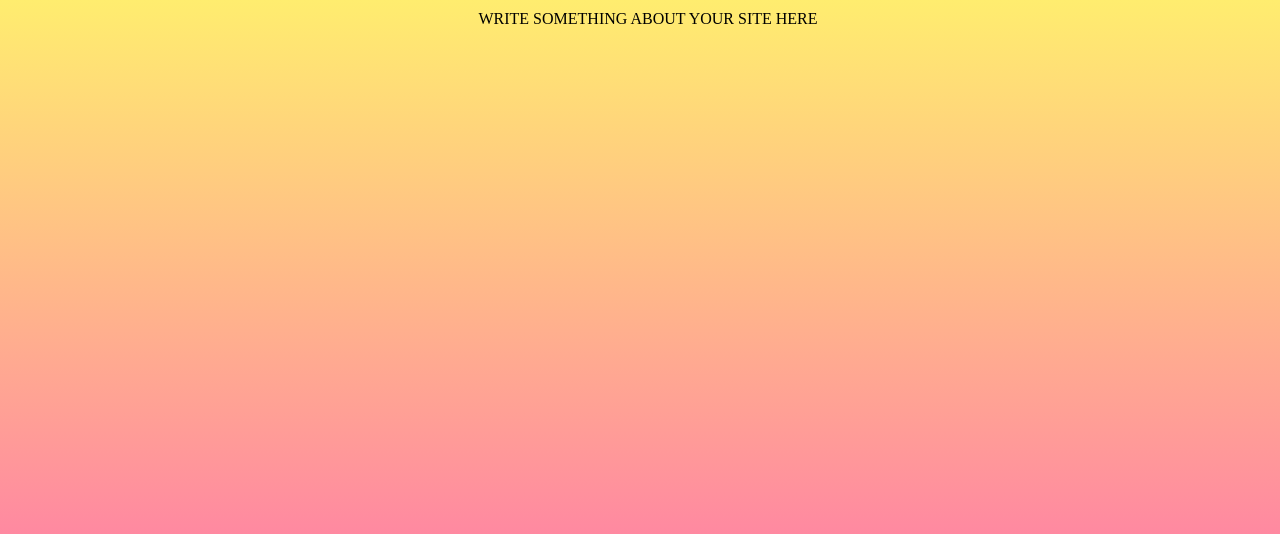
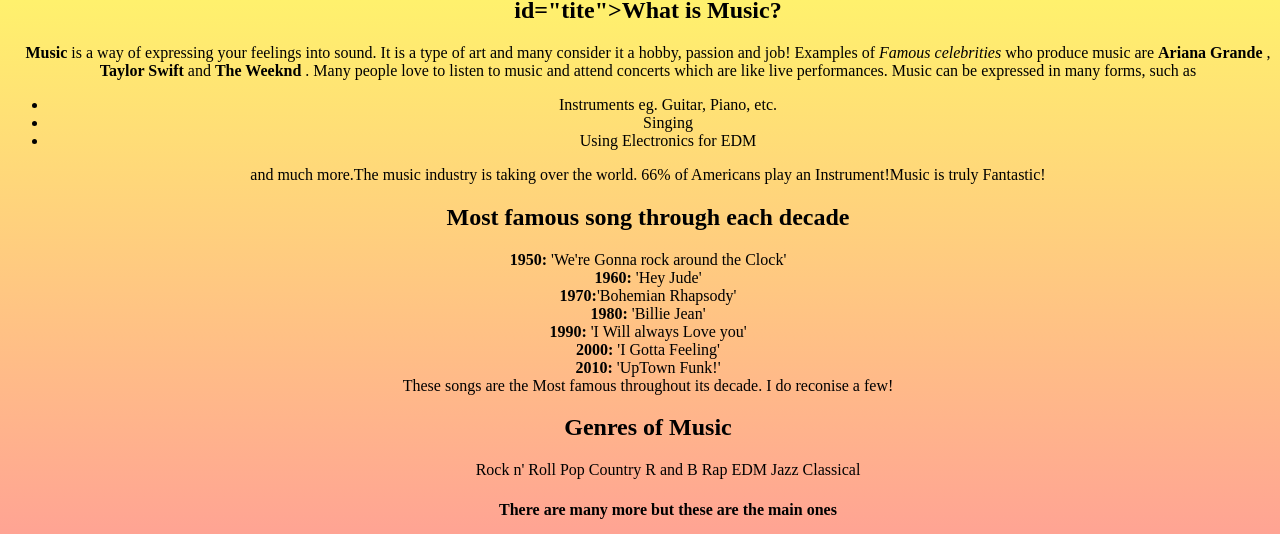
Before and after one commit to dn8362/myWebsite, a plain HTML site: page index.html in a window 1280 px wide. Shown: the part 96-630 px from the top of the page. Drawn offline with Linux system fonts and the light colour scheme.

Commit message:
Finishing up website

```diff
--- a/index.html
+++ b/index.html
@@ -2,7 +2,31 @@ Diya Narayan
 <html>
 <head>
   <style>
-     body{
+     <meta charset="utf-8">
+        <title>Music</title>
+        <style>
+
+        h2 {
+            color: rgb(37, 40, 138);
+        }
+
+        #most famous song through each decade {
+            background-color: rgb(255, 255, 255);
+        }
+
+
+
+        #genres {
+            background-color: rgb (255, 255, 255);
+        }
+
+
+
+
+
+
+
+    body{
          text-align: center;
          background-image: linear-gradient(rgb(255, 255, 102), rgb(255, 102, 178));
          min-width: 100%;
@@ -12,11 +36,82 @@ Diya Narayan
 </head>
 
 <body>
+
+   <h2>Music!</h2>
+
+    <h2> id="tite">What is Music?</h2>
+
+  <p><strong> Music </strong> is a way of expressing your feelings into sound. It is a type of art and many consider it a hobby, passion and job!
+    Examples of <em>Famous celebrities</em> who produce music are
+    <strong> Ariana Grande </strong>, <strong>Taylor Swift </strong> and  <strong> The Weeknd </strong>.
+  Many people love to listen to music and attend concerts which are like live performances. Music can be expressed in many forms, such as
+  <ul>
+    <li> Instruments eg. Guitar, Piano, etc.</li>
+    <li> Singing </li>
+    <li> Using Electronics for EDM</li>
+  </ul>
+  and much more.The music industry is taking over the world. 66% of Americans play an Instrument!Music is truly Fantastic!
+
+
+
+
+
+
+  </p>
+
+
+    <h2>Most famous song through each decade</h2>
+
+    <p id="most famous song through each decade">
+
+  <p>  <strong>  1950:</strong> 'We're Gonna rock around the Clock' <br>
+      <strong>1960: </strong>'Hey Jude' <br>
+      <strong> 1970:</strong>'Bohemian Rhapsody' <br>
+      <strong>1980: </strong>'Billie Jean' <br>       <strong>1990: </strong>'I Will always Love you' <br>
+      <strong>2000: </strong>'I Gotta Feeling' <br>   <strong>2010: </strong>'UpTown Funk!' <br>
+
+  These songs are the Most famous throughout its decade. I do reconise a few!
+  </p>
+       <h2>Genres of Music</h2>
+
+    <p id="genres">
+
+    <p>
+     <ul>
+       <il> Rock n' Roll </il>
+       <il> Pop </il>
+       <il> Country </il>
+       <il> R and B </il>
+       <il> Rap </il>
+       <il> EDM </il>
+       <il> Jazz </il>
+       <il> Classical </il>
+
+       <h4> There are many more but these are the main ones </h4>
+
+
+
+
+
+
+
+  </ul>
+    </p>
+
+
+    <img src=https://www.google.com/url?sa=i&url=https%3A%2F%2Fopenai.com%2Fblog%2Fjukebox%2F&psig=AOvVaw0fefcX639o5DRxhrvcubC5&ust=1672841082935000&source=images&cd=vfe&ved=0CA0QjRxqFwoTCJDciOnIq_wCFQAAAAAdAAAAABADalt=
+         "Musical instruments"
+
+    <h2>Conclusion</h2>
+
+    <p>
+      Music is very diverse and can be used in many ways. It is not completely mandatory but is a great past time andd can get you compliments when playing!
+      <em> 'Without Music, life would B♭!' </em>
+
+
+
 <h1>Music Through the Decades</h1>
-  <p>
 
-  WRITE SOMETHING ABOUT YOUR SITE HERE
-  </p>
 
 </body>
 
```
